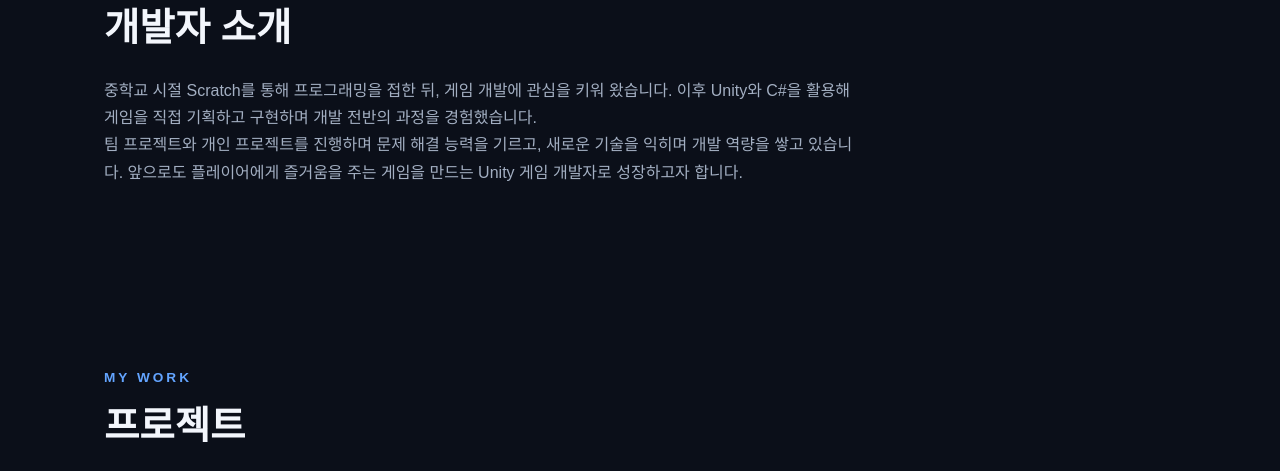
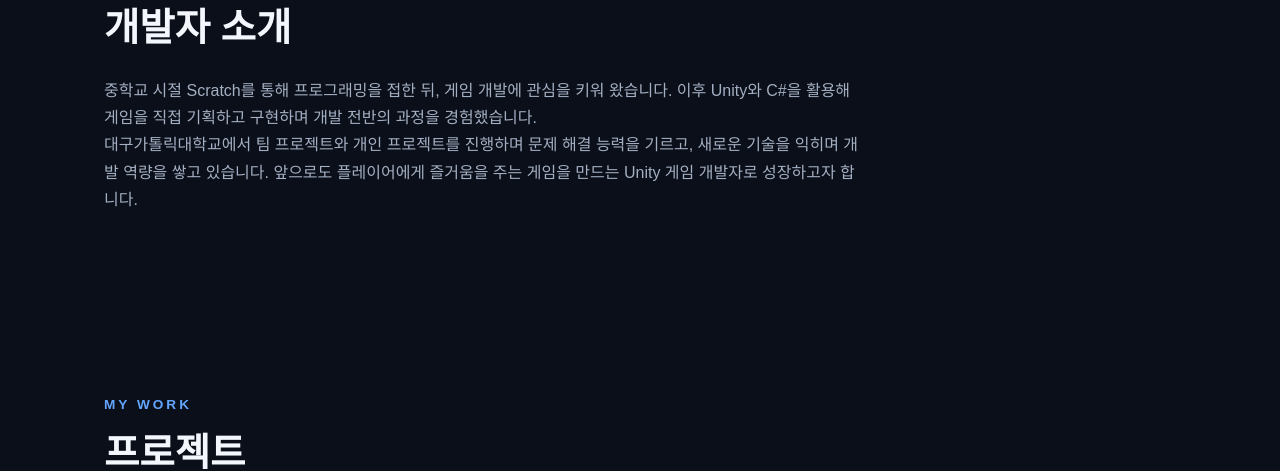
Before and after one commit to daigo-2002/unity-game-portfolio, a plain HTML site: page index.html in a window 1280 px wide. Shown: the part 789-1260 px from the top of the page. Drawn offline with Linux system fonts and the light colour scheme.

Commit message:
Update index.html

```diff
--- a/index.html
+++ b/index.html
@@ -72,7 +72,7 @@
             </p>
 
             <p>
-                팀 프로젝트와 개인 프로젝트를 진행하며 문제 해결 능력을 기르고,
+                대구가톨릭대학교에서 팀 프로젝트와 개인 프로젝트를 진행하며 문제 해결 능력을 기르고,
                 새로운 기술을 익히며 개발 역량을 쌓고 있습니다.
                 앞으로도 플레이어에게 즐거움을 주는 게임을 만드는
                 Unity 게임 개발자로 성장하고자 합니다.
```
